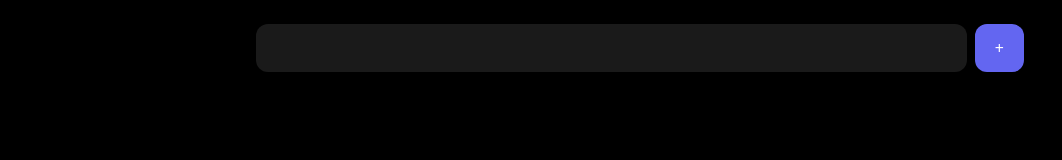
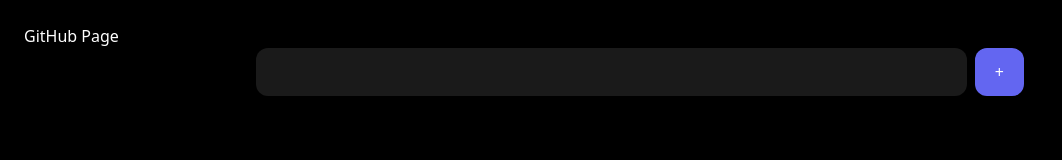
Before and after one commit to Nishanth-S-S/Flashcard_app, a plain HTML site: page index.html in a window 1280 px wide. Shown: the whole page, without its empty margins (0-1062 px from the left). Drawn offline with nearby package versions, Linux system fonts and the light colour scheme.

Commit message:
Add GitHub link button

```diff
--- a/index.html
+++ b/index.html
@@ -13,6 +13,8 @@
 </head>
 <!-- body with gradient background and centered content -->
 <body class="bg-black min-h-screen text-white p-6">
+
+<button onclick="window.location.href='https://github.com/Nishanth-S-S/Ap_create-task'">GitHub Page</button>
 
 <!-- Create a deck and see all decks -->
 <div id="home" class="max-w-3xl mx-auto">
```
